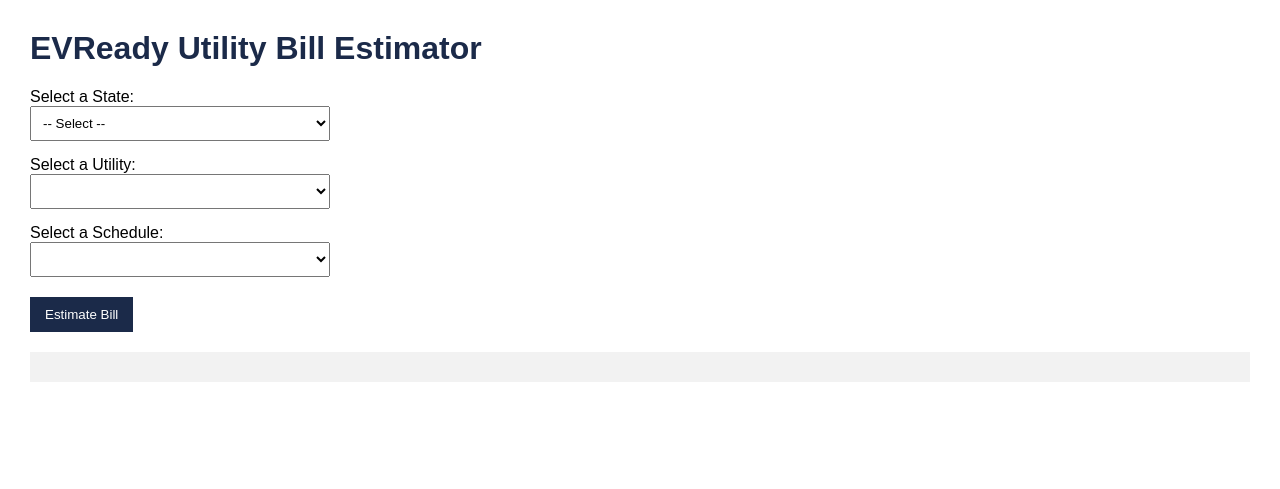
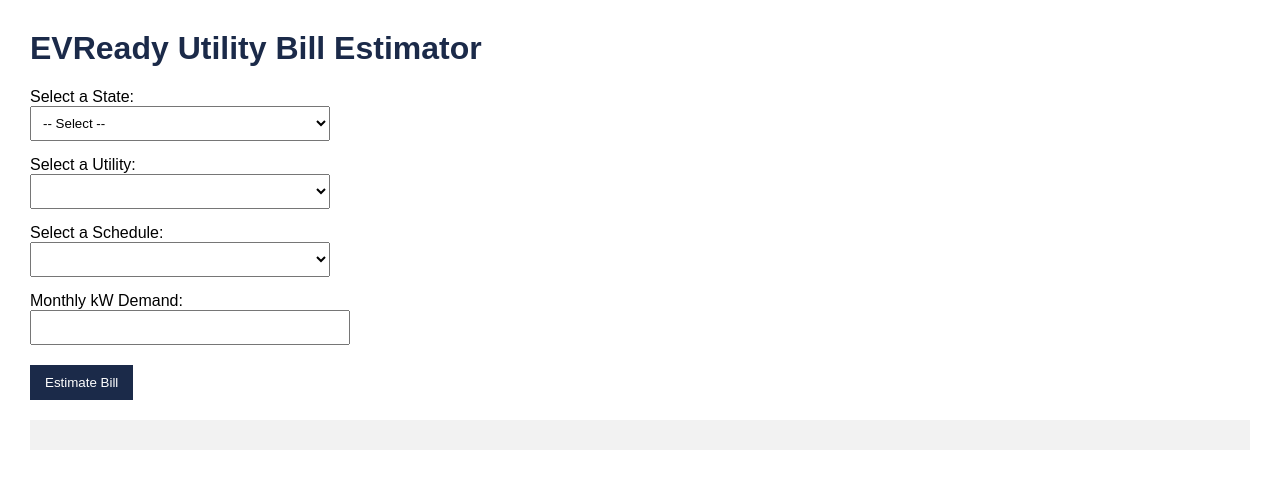
Before and after one commit to Mantis-T0b0ggan/EVready-Playbook, a Flask app: page / in a window 1280 px wide. Shown: the top 489 px of the page. Run offline with Flask 3, Linux system fonts and the light colour scheme; data that the repository does not hold is empty.

Commit message:
Update index.html

```diff
--- a/templates/index.html
+++ b/templates/index.html
@@ -61,7 +61,7 @@
     <input type="number" id="kwh">
   </div>
 
-  <div id="kw-section" class="hidden">
+  <div id="kw-section">
     <label for="kw">Monthly kW Demand:</label>
     <input type="number" id="kw">
   </div>
@@ -115,8 +115,10 @@
     const tables = data.present_tables || [];
 
     document.getElementById('kwh-section').classList.toggle('hidden', !tables.includes("EnergyTime_Table"));
-    document.getElementById('kw-section').classList.toggle('hidden', !tables.includes("DemandTime_Table"));
     document.getElementById('days-section').classList.toggle('hidden', !tables.includes("ServiceCharge_Table"));
+
+    // Always show kW input for now
+    document.getElementById('kw-section').classList.remove('hidden');
   }
 
   document.getElementById('state').addEventListener('change', e => {
@@ -192,7 +194,6 @@
     }
   });
 
-  // Init
   fetchStates();
 </script>
 
```
